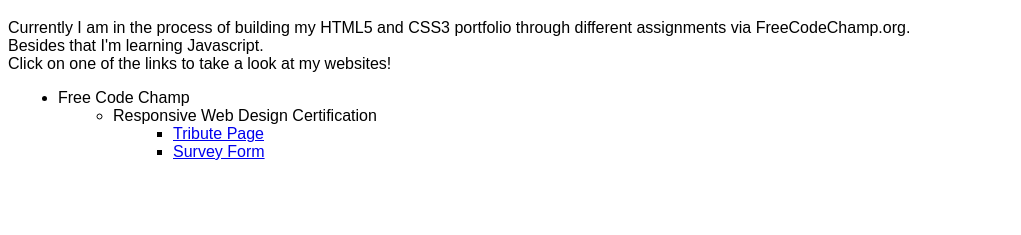
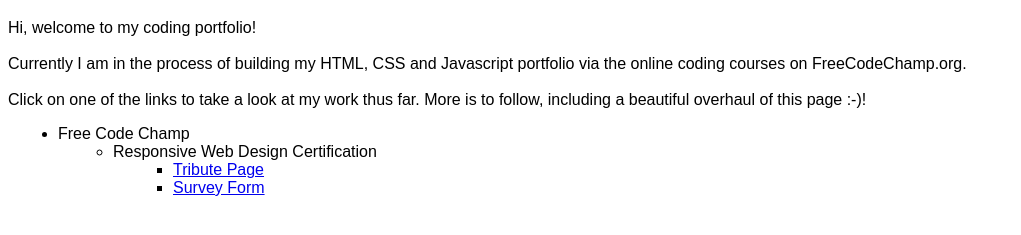
Before and after one commit to JeroenDijkgraaf/jeroendijkgraaf-github.io, a plain HTML site: page index.html in a window 1280 px wide. Shown: the part 61-296 px from the top of the page, without its empty margins (0-1021 px from the left). Drawn offline with Linux system fonts and the light colour scheme.

Commit message:
add text

```diff
--- a/index.html
+++ b/index.html
@@ -10,9 +10,9 @@
 <main id="main">
   <div id="title">
     <h1>Jeroen Dijkgraaf - My coding portfolio</h1>
-    <p>Currently I am in the process of building my HTML5 and CSS3 portfolio through different assignments via FreeCodeChamp.org.<br>
-      Besides that I'm learning Javascript.<br>
-      Click on one of the links to take a look at my websites!<br>
+    <p>Hi, welcome to my coding portfolio!<br><br>
+      Currently I am in the process of building my HTML, CSS and Javascript portfolio via the online coding courses on FreeCodeChamp.org.<br><br>
+      Click on one of the links to take a look at my work thus far. More is to follow, including a beautiful overhaul of this page :-)!<br>
     </p>
   </div>
   <section>
```
